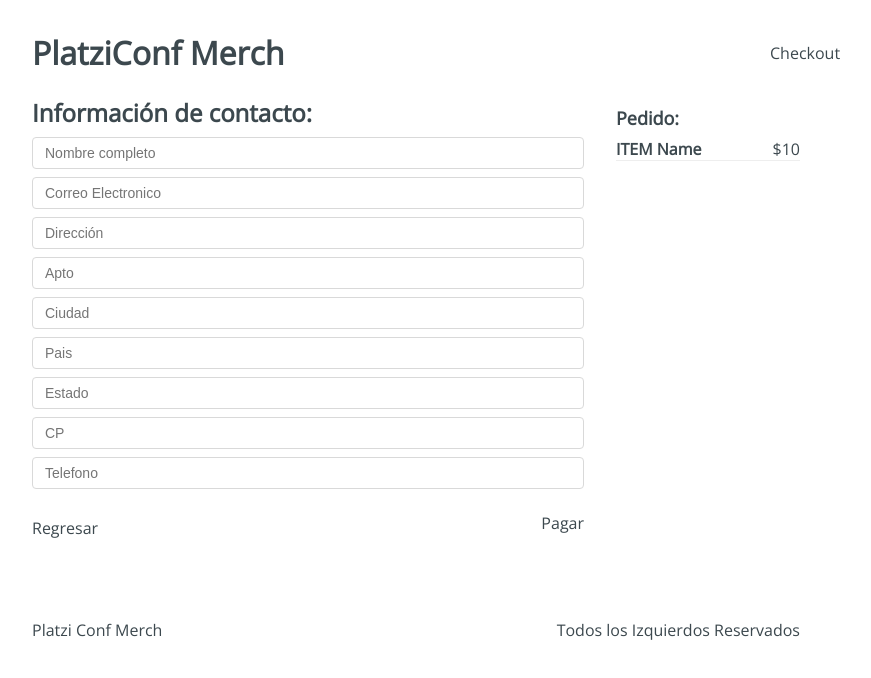
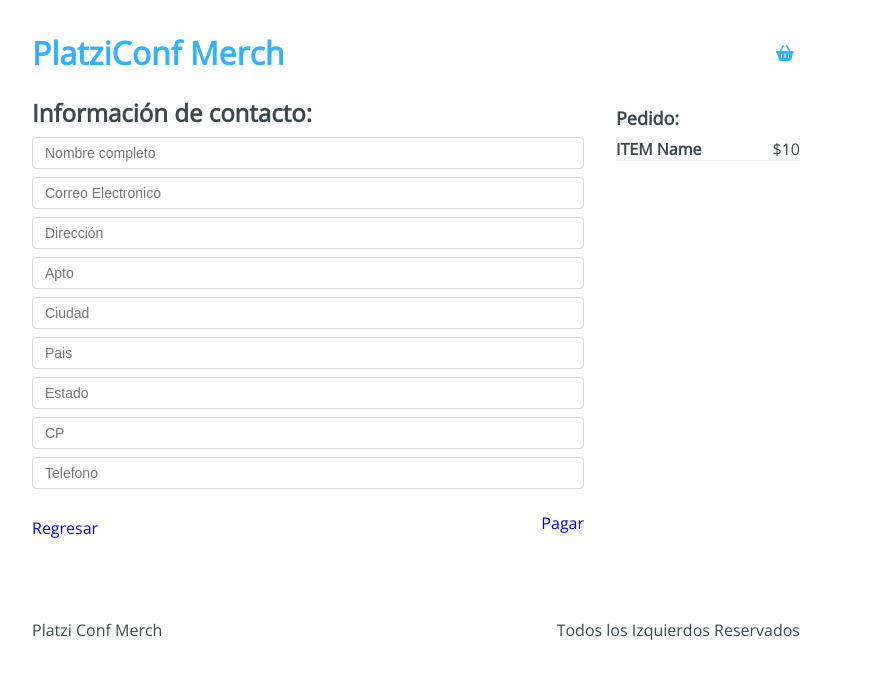
Before and after one commit to Kegovc/-platzi-conf-merch, a React app: page /checkout/information in a window 1280 px wide. Shown: the top 678 px of the page, without its empty margins (224-1095 px from the left). Built offline with nearby package versions, Linux system fonts and the light colour scheme.

Commit message:
Integración de íconos y conexión con React Router

```diff
--- a/public/index.html
+++ b/public/index.html
@@ -5,6 +5,7 @@
     <meta http-equiv="X-UA-Compatible" content="IE=edge">
     <meta name="viewport" content="width=device-width, initial-scale=1.0">
     <title>Platzi Conf Merch</title>
+    <script src="https://kit.fontawesome.com/0c879304cc.js" crossorigin="anonymous"></script>
 </head>
 <body>
     <div id="app"></div>
--- a/src/components/Header.jsx
+++ b/src/components/Header.jsx
@@ -1,12 +1,19 @@
 import React from 'react'
+import { Link } from 'react-router-dom'
 import '../styles/components/Header.css'
 
 const Header = () => {
     return (
         <div className="Header">
-            <h1 className="Header-title">PlatziConf Merch</h1>
+            <h1 className="Header-title">
+                <Link to="/">
+                    PlatziConf Merch
+                </Link>
+            </h1>
             <div className="Header-checkout">
-                Checkout
+                <Link to="/checkout">
+                    <i className="fas fa-shopping-basket"/>
+                </Link>
             </div>
         </div>
     )
--- a/src/containers/Checkout.jsx
+++ b/src/containers/Checkout.jsx
@@ -1,4 +1,5 @@
 import React from 'react'
+import { Link } from 'react-router-dom'
 import '../styles/components/Checkout.css'
 
 const Checkout = () => {
@@ -11,12 +12,16 @@
                         <h4>ITEM NAME</h4>
                         <span>$10</span>
                     </div>
-                    <button type="button">Eliminar</button>
+                    <button type="button">
+                        <i className="fas fa-trash-alt"/>
+                    </button>
                 </div>
             </div>
             <div className="Checkout-sidebar">
                 <h3>Precio Total: $10</h3>
-                <button type="button">Continuar pedido</button>
+                <Link to="/checkout/information">
+                    <button type="button">Continuar pedido</button>
+                </Link>
             </div>
         </div>
     )
--- a/src/containers/Information.jsx
+++ b/src/containers/Information.jsx
@@ -1,4 +1,5 @@
 import React from 'react'
+import { Link } from 'react-router-dom'
 import '../styles/components/Information.css'
 
 const Information = () => {
@@ -22,8 +23,16 @@
                     </form>
                 </div>
                 <div className="Information-buttons">
-                    <div className="Information-back">Regresar</div>
-                    <div className="Information-next">Pagar</div>
+                    <div className="Information-back">
+                        <Link to="/checkout">
+                            Regresar
+                        </Link>
+                    </div>
+                    <div className="Information-next">
+                        <Link to="/checkout/payment">
+                            Pagar
+                        </Link>
+                    </div>
                 </div>
             </div>
             <div className="Information-sidebar">
```
